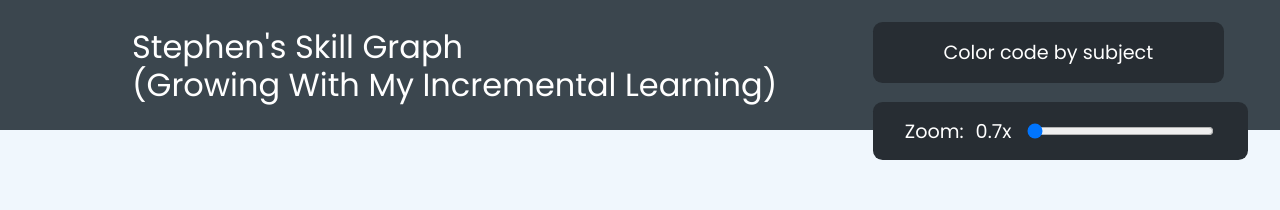
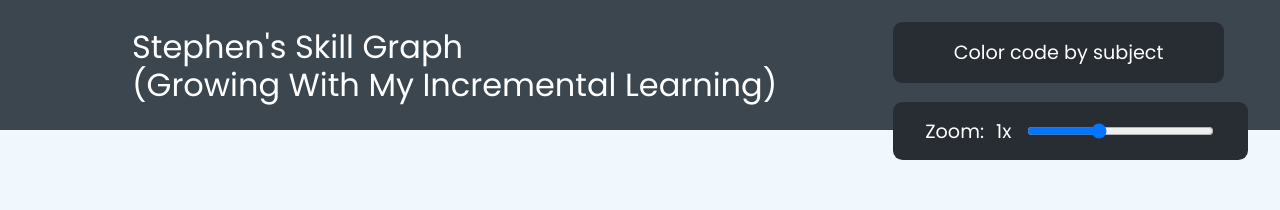
Before and after one commit to MultiNet02/A-Growing-Graph, a plain HTML site: page index.html in a window 1280 px wide. Shown: the top 210 px of the page. Drawn offline with Linux system fonts and the light colour scheme.

Commit message:
Update index.html

```diff
--- a/index.html
+++ b/index.html
@@ -315,8 +315,8 @@
         <div id="settings-bar">
             <button id="switch-color-code">Color code by subject</button>
             <div id="zoom-size-div">
-                Zoom: <span id="zoom-value">0.7</span>x<br>
-                <input type="range" id="zoom-range-slider" min="0.7" max="1.5" value="0.7" step="0.05">
+                Zoom: <span id="zoom-value">1</span>x<br>
+                <input type="range" id="zoom-range-slider" min="0.7" max="1.5" value="1" step="0.05">
             </div>
         </div>
 
```
